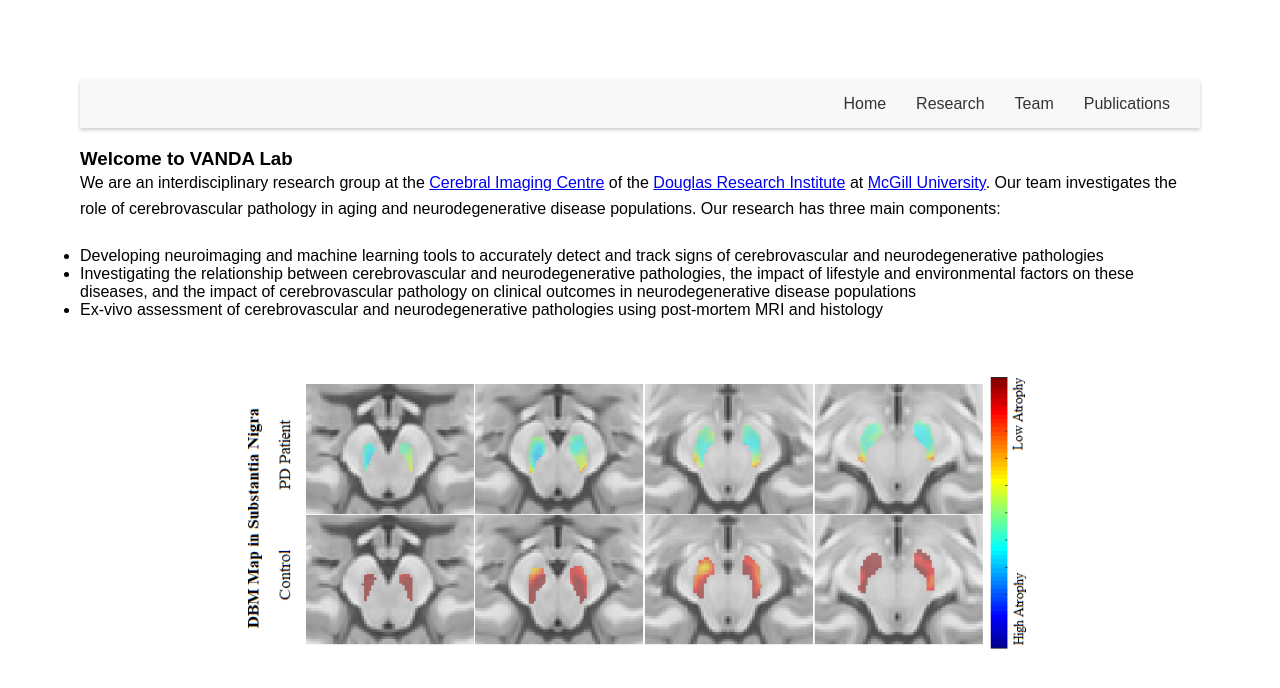
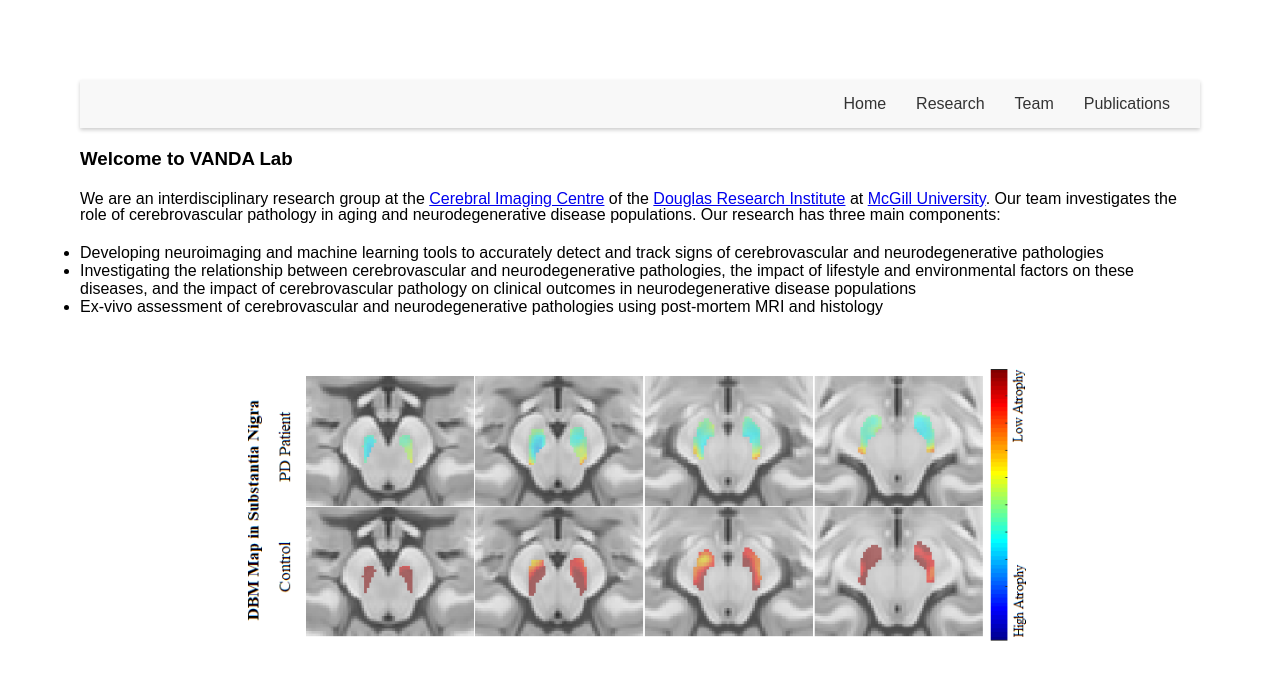
Before and after one commit to VANDAlab/VANDAlab.github.io, a Jekyll site: the page index.html, which Jekyll copies as it is, in a window 1280 px wide. Shown: the top 688 px of the page. Built offline with Jekyll 4.4.1, drawn with Linux system fonts in a browser that asks for light colours.

Commit message:
Update style.css

```diff
--- a/assets/css/style.css
+++ b/assets/css/style.css
@@ -14,8 +14,9 @@ body {
 
 /* Add space below paragraphs */
 p {
-  margin-bottom: 1.6rem;
-  line-height: 1.6; /* Adjust this value to increase or decrease the space between lines of text */
+  margin-top: 1.3rem;
+  margin-bottom: 1.3rem;
+  line-height: 1; /* Adjust this value to increase or decrease the space between lines of text */
 }
 
 /* Add space around images */
```
